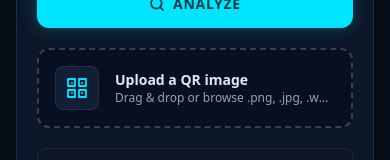
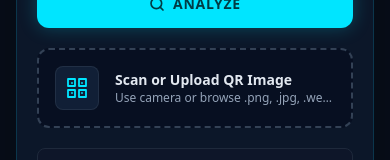
Before and after one commit to Siddiq72/Link_Sentinel, a React (Vite) app: page / in a window 390 px wide. Shown: the part 299-459 px from the top of the page. Built offline with nearby package versions, Linux system fonts and the light colour scheme; the HTML template or start-up script is replaced by a standard one.

Commit message:
feat(qr): add native rear camera capture support for mobile

```diff
--- a/src/ui/InputCard.jsx
+++ b/src/ui/InputCard.jsx
@@ -25,9 +25,9 @@ export default function InputCard({
 
   const isAcceptedImage = (file) => {
     if (!file) return false;
-    const nameLower = file.name.toLowerCase();
+    const nameLower = file.name ? file.name.toLowerCase() : '';
     const hasValidExt = ACCEPTED_IMAGE_TYPES.some((ext) => nameLower.endsWith(ext));
-    const hasValidMime = file.type === 'image/png' || file.type === 'image/jpeg' || file.type === 'image/webp';
+    const hasValidMime = (file.type && file.type.startsWith('image/')) || file.type === 'image/png' || file.type === 'image/jpeg' || file.type === 'image/webp';
     return hasValidExt || hasValidMime;
   };
 
@@ -130,7 +130,7 @@ export default function InputCard({
             fileInputRef.current?.click();
           }
         }}
-        aria-label="Upload a QR image"
+        aria-label="Scan or Upload QR Image"
         className={`group border-2 border-dashed rounded-xl p-4 transition-all flex items-center gap-4 text-left min-h-[72px] focus:outline-none focus:ring-2 focus:ring-primary-container/40 ${
           isQrLoading
             ? 'border-cyan-500/60 bg-cyan-950/20 cursor-wait'
@@ -142,7 +142,8 @@ export default function InputCard({
         <input
           ref={fileInputRef}
           type="file"
-          accept=".png,.jpg,.jpeg,.webp,image/png,image/jpeg,image/webp"
+          accept="image/*"
+          capture="environment"
           onChange={handleFileChange}
           disabled={isQrLoading}
           className="hidden"
@@ -160,13 +161,13 @@ export default function InputCard({
             {isQrLoading ? (
               <span className="text-cyan-300 font-mono">Decoding QR code...</span>
             ) : (
-              'Upload a QR image'
+              'Scan or Upload QR Image'
             )}
           </span>
           <span className="text-xs text-on-surface-variant truncate">
             {isQrLoading
               ? 'Analyzing off-screen canvas matrix locally'
-              : 'Drag & drop or browse .png, .jpg, .webp for client-side decode'}
+              : 'Use camera or browse .png, .jpg, .webp for client-side decode'}
           </span>
         </div>
       </div>
```
